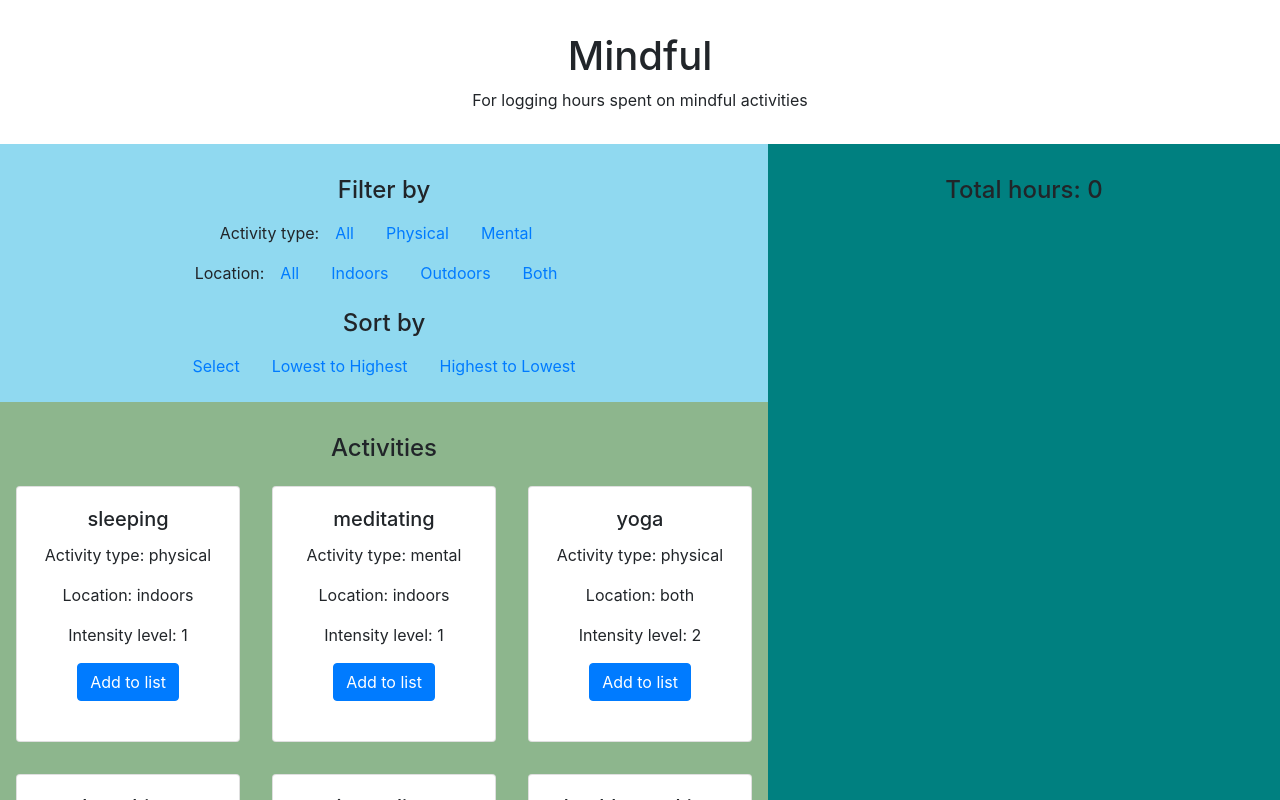
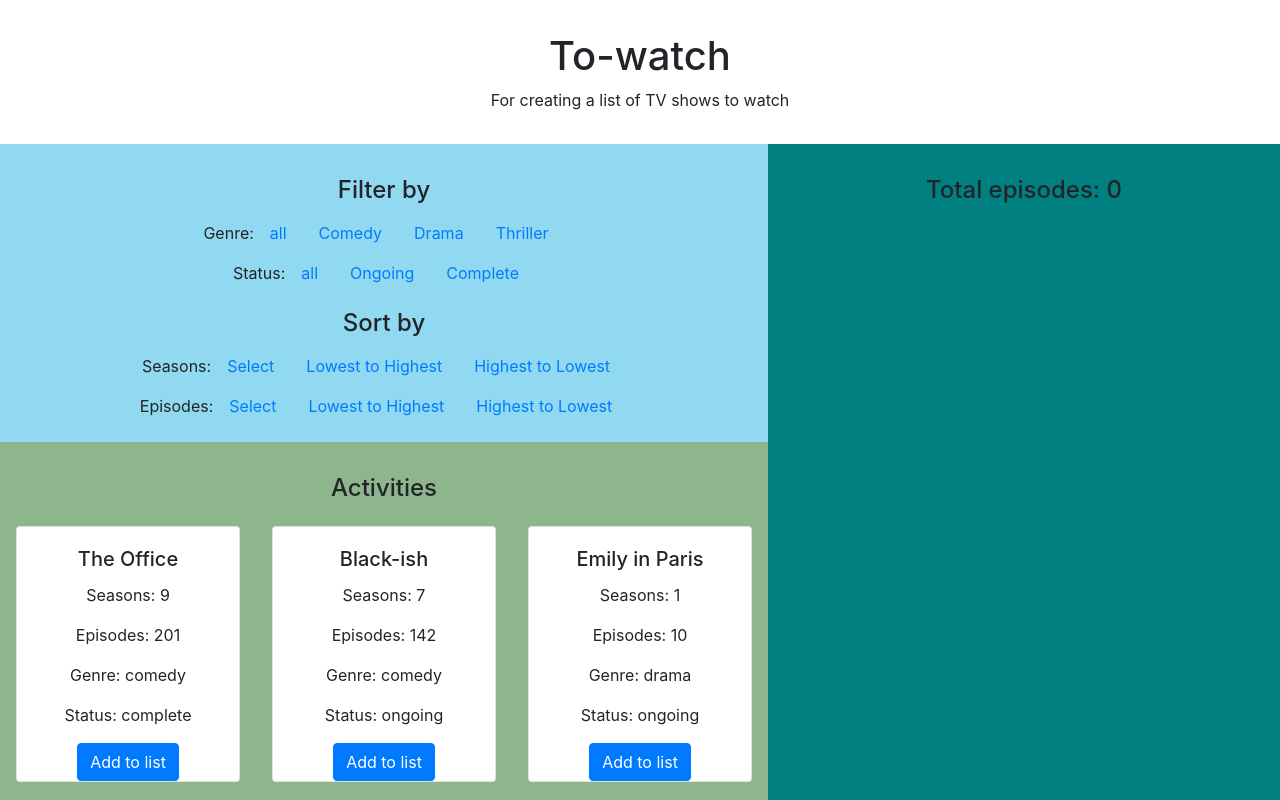
Before and after one commit to lauren-choi/favshows, a React (Create React App) app: page / in a window 1280 px wide. Shown: the top 800 px of the page. Built offline with nearby package versions, Linux system fonts and the light colour scheme.

Commit message:
fixed functionality, redid concept

```diff
--- a/src/AggregateItem.js
+++ b/src/AggregateItem.js
@@ -9,23 +9,7 @@
   constructor(props) {
     super(props);
     this.state = {
-      hours: 0
-    }
-  }
-
-  onSelectIncrease = event => {
-    this.setState({
-      hours: this.state.hours + 1
-    });
-    this.props.addToTotal(1);
-  }
-
-  onSelectDecrease = event => {
-    if (this.state.hours > 0) {
-      this.setState({
-        hours: this.state.hours - 1
-      });
-      this.props.subtractFromTotal(1);
+      episodes: 0
     }
   }
 
@@ -34,22 +18,20 @@
       <div>
         <Card className="aggregate-item">
           <Card.Body>
-            <Card.Title>{this.props.item.name}</Card.Title>
+            <Card.Title>{this.props.item.title}</Card.Title>
               <Card.Text>
-              Activity type: {this.props.item.type}
+                Seasons: {this.props.item.seasons}
               </Card.Text>
               <Card.Text>
-              Location: {this.props.item.location}
+                Episodes: {this.props.item.episodes}
               </Card.Text>
               <Card.Text>
-              Intensity level: {this.props.item.intensity}
+                Genre: {this.props.item.genre}
               </Card.Text>
-            <ButtonToolbar className="button-toolbar">
-              <Button variant="outline-secondary" onClick={() => this.onSelectDecrease()}>-</Button>
-                <Card.Text className="count">{this.state.hours}</Card.Text>
-              <Button variant="outline-secondary" onClick={() => this.onSelectIncrease()}>+</Button>
-            </ButtonToolbar>
-            <Button variant="primary" onClick={() => this.props.removeItem(this.props.item, this.state.hours)}>Remove from list</Button>
+              <Card.Text>
+                Status: {this.props.item.status}
+              </Card.Text>
+            <Button variant="primary" onClick={() => this.props.removeItem()}>Remove from list</Button>
           </Card.Body>
         </Card>
       </div>
--- a/src/AggregateList.js
+++ b/src/AggregateList.js
@@ -6,32 +6,17 @@
 
   constructor(props) {
     super(props);
-    this.state = {
-      total: 0
-    };
   }
 
-  subtractFromTotal = (hours) => {
-    this.setState({
-      total: this.state.total - hours
-    });
-  }
-
-  addToTotal = (hours) => {
-    this.setState({
-      total: this.state.total + hours
-    });
-  }
-
-  removeItem = (item, hours) => {
-    this.subtractFromTotal(hours);
+  removeItem = (item, episodes) => {
     this.props.removeFromAggregateList(item);
+    this.props.sumEpisodes();
   }
 
   render() {
     return (
       <div className="aggregate-display">
-        <h4>Total hours: {this.state.total}</h4>
+        <h4>Total episodes: {this.props.total}</h4>
         <div className="aggregate-list">
           {this.props.aggregateList.map((val) => <AggregateItem item={val}
           subtractFromTotal={this.subtractFromTotal} addToTotal={this.addToTotal} removeItem={this.removeItem} />)}
--- a/src/App.jsx
+++ b/src/App.jsx
@@ -10,31 +10,48 @@
   constructor(props) {
     super(props);
     this.state = {
-      originalList: [...activityList],
-      activityList: activityList,
+      originalList: [...showsList],
+      showsList: showsList,
       aggregateList: aggregateList,
+      total: 0
     }
   }
 
-  sortAscending = event => {
-    let listCopy = this.state.activityList;
-    listCopy.sort((a, b) => a.intensity - b.intensity);
+  sortSeasonsAscending = event => {
+    let listCopy = this.state.showsList;
+    listCopy.sort((a, b) => a.seasons - b.seasons);
     this.setState({
-      activityList: listCopy
+      showsList: listCopy
     });
   }
 
-  sortDescending = event => {
-    let listCopy = this.state.activityList;
-    listCopy.sort((a, b) => b.intensity - a.intensity);
+  sortEpisodesAscending = event => {
+    let listCopy = this.state.showsList;
+    listCopy.sort((a, b) => a.episodes - b.episodes);
     this.setState({
-      activityList: listCopy
+      showsList: listCopy
+    });
+  }
+
+  sortSeasonsDescending = event => {
+    let listCopy = this.state.showsList;
+    listCopy.sort((a, b) => b.seasons - a.seasons);
+    this.setState({
+      showsList: listCopy
+    });
+  }
+
+  sortEpisodesDescending = event => {
+    let listCopy = this.state.showsList;
+    listCopy.sort((a, b) => b.episodes - a.episodes);
+    this.setState({
+      showsList: listCopy
     });
   }
 
   resetList = event => {
     this.setState({
-      activityList: this.state.originalList
+      showsList: this.state.originalList
     });
   }
 
@@ -55,17 +72,27 @@
     });
   }
 
+  sumEpisodes = () => {
+    let sum = this.state.aggregateList.reduce((cumulative, show) => cumulative + show.episodes, 0);
+    this.setState({
+      total: sum
+    });
+  }
+
   render() {
     return (
       <div className="App">
         <header className="App-header">
-          <h1>Mindful</h1>
-          <p>For logging hours spent on mindful activities</p>
+          <h1>To-watch</h1>
+          <p>For creating a list of TV shows to watch</p>
         </header>
         <div className="main">
-          <FilteredList activityList={this.state.activityList} addToAggregateList={this.addToAggregateList}
-          sortAscending={this.sortAscending} sortDescending={this.sortDescending} resetList={this.resetList}/>
-          <AggregateList aggregateList={this.state.aggregateList} removeFromAggregateList={this.removeFromAggregateList} />
+          <FilteredList showsList={this.state.showsList} addToAggregateList={this.addToAggregateList}
+          sortSeasonsAscending={this.sortSeasonsAscending} sortEpisodesAscending={this.sortEpisodesAscending}
+          sortSeasonsDescending={this.sortSeasonsDescending} sortEpisodesDescending={this.sortEpisodesDescending}
+          resetList={this.resetList} sumEpisodes={this.sumEpisodes}/>
+          <AggregateList total={this.state.total} aggregateList={this.state.aggregateList}
+          removeFromAggregateList={this.removeFromAggregateList} sumEpisodes={this.sumEpisodes}/>
         </div>
       </div>
     );
@@ -73,19 +100,19 @@
 
 }
 
-const activityList = [
-  { name: "sleeping", type: "physical", location: "indoors", intensity: 1} ,
-  { name: "meditating", type: "mental", location: "indoors", intensity: 1 },
-  { name: "yoga", type: "physical", location: "both", intensity: 2 },
-  { name: "breathing exercises", type: "mental", location: "both", intensity: 1 },
-  { name: "journaling", type: "mental", location: "both", intensity: 1 },
-  { name: "healthy cooking", type: "physical", location: "indoors", intensity: 3 },
-  { name: "affirmations", type: "mental", location: "both", intensity: 1 },
-  { name: "going on a walk", type: "physical", location: "outdoors", intensity: 3 },
-  { name: "arts and crafts", type: "physical", location: "indoors", intensity: 2 },
-  { name: "listening to music", type: "physical", location: "indoors", intensity: 2 },
-  { name: "socializing", type: "physical", location: "both", intensity: 2 },
-  { name: "stargazing", type: "mental", location: "outdoors", intensity: 1 },
-];
+const showsList = [
+  {title: "The Office", seasons: 9, episodes: 201, genre: "comedy", status: "complete"},
+  {title: "Black-ish", seasons: 7, episodes: 142, genre: "comedy", status: "ongoing"},
+  {title: "Emily in Paris", seasons: 1, episodes: 10, genre: "drama", status: "ongoing"},
+  {title: "The Crown", seasons: 3, episodes: 30, genre: "drama", status: "ongoing"},
+  {title: "Gilmore Girls", seasons: 7, episodes: 153, genre: "drama", status: "complete"},
+  {title: "Black Mirror", seasons: 5, episodes: 22, genre: "thriller", status: "ongoing"},
+  {title: "Breaking Bad", seasons: 5, episodes: 62, genre: "thriller", status: "complete"},
+  {title: "Quantico", seasons: 3, episodes: 57, genre: "thriller", status: "ongoing"},
+  {title: "Narcos", seasons: 3, episodes: 30, genre: "thriller", status: "complete"},
+  {title: "Grey's Anatomy", seasons: 16, episodes: 363, genre: "drama", status: "ongoing"},
+  {title: "Schitt's Creek", seasons: 6, episodes: 80, genre: "comedy", status: "complete"},
+  {title: "Brooklyn Nine-Nine", seasons: 7, episodes: 143, genre: "comedy", status: "ongoing"},
+]
 
 const aggregateList = [];
--- a/src/DisplayList.js
+++ b/src/DisplayList.js
@@ -11,23 +11,27 @@
 
   addActivity = (item) => {
     this.props.addToAggregateList(item);
+    this.props.sumEpisodes();
   }
 
   render() {
     return (
       <div className="filtered-list">
-        {this.props.activityList.map(item =>
+        {this.props.showsList.map(item =>
         <Card className="filtered-item">
           <Card.Body>
-            <Card.Title>{item.name}</Card.Title>
+            <Card.Title>{item.title}</Card.Title>
             <Card.Text>
-              Activity type: {item.type}
+              Seasons: {item.seasons}
             </Card.Text>
             <Card.Text>
-              Location: {item.location}
+              Episodes: {item.episodes}
             </Card.Text>
             <Card.Text>
-              Intensity level: {item.intensity}
+              Genre: {item.genre}
+            </Card.Text>
+            <Card.Text>
+              Status: {item.status}
             </Card.Text>
             <Button variant="primary" onClick={() => this.addActivity(item)}>Add to list</Button>
           </Card.Body>
--- a/src/FilteredList.js
+++ b/src/FilteredList.js
@@ -11,38 +11,41 @@
   constructor(props) {
     super(props);
     this.state = {
-      type: "All",
-      location: "All",
-      sortState: "Select",
+      seasons: "all",
+      episodes: "all",
+      genre: "all",
+      status: "all",
+      seasonsSort: "select",
+      episodesSort: "select",
     }
   }
 
-  onSelectFilterType = event => {
+  onSelectFilterGenre = event => {
     this.setState({
-      type: event
+      genre: event
     })
   };
 
-  matchesFilterType = item => {
-    if(this.state.type === "All") {
+  matchesFilterGenre = item => {
+    if(this.state.genre === "all") {
       return true
-    } else if (this.state.type === item.type) {
+    } else if (this.state.genre === item.genre) {
       return true
     } else {
       return false
     }
   }
 
-  onSelectFilterLocation = event => {
+  onSelectFilterStatus = event => {
     this.setState({
-      location: event
+      status: event
     })
   };
 
-  matchesFilterLocation = item => {
-    if(this.state.location === "All") {
+  matchesFilterStatus = item => {
+    if(this.state.status === "all") {
       return true
-    } else if (this.state.location === item.location) {
+    } else if (this.state.status === item.status) {
       return true
     } else {
       return false
@@ -50,35 +53,48 @@
   }
 
   applyFilters = item => {
-    if(this.state.location === "All" && this.state.type === "All") {
+    if(this.state.status === "all" && this.state.genre === "all") {
       return true
-    } else if (this.state.location === "All" && this.state.type !== "All") {
-      if (this.state.type === item.type) {
+    } else if (this.state.status === "all" && this.state.genre !== "all") {
+      if (this.state.genre === item.genre) {
         return true
       } else {
         return false
       }
-    } else if (this.state.type === "All" && this.state.location !== "All") {
-      if (this.state.location === item.location) {
+    } else if (this.state.genre === "all" && this.state.status !== "all") {
+      if (this.state.status === item.status) {
         return true
       } else {
         return false
       }
-    } else if (this.state.location === item.location && this.state.type === item.type) {
+    } else if (this.state.status === item.status && this.state.genre === item.genre) {
       return true
     } else {
       return false
     }
   }
 
-  onSelectSorting = event => {
+  sortSeasons = event => {
     this.setState({
-      sortState: event
+      seasonsSort: event
     });
     if (event === "descending") {
-      this.props.sortDescending();
+      this.props.sortSeasonsDescending();
     } else if (event === "ascending") {
-      this.props.sortAscending();
+      this.props.sortSeasonsAscending();
+    } else {
+      this.props.resetList();
+    }
+  };
+
+  sortEpisodes = event => {
+    this.setState({
+      episodesSort: event
+    });
+    if (event === "descending") {
+      this.props.sortEpisodesDescending();
+    } else if (event === "ascending") {
+      this.props.sortEpisodesAscending();
     } else {
       this.props.resetList();
     }
@@ -91,28 +107,36 @@
           <Nav className="navigation">
             <h4>Filter by</h4>
             <Nav.Item className="navigation-category">
-              <Nav.Item>Activity type:</Nav.Item>
-              <Nav.Link eventKey="All" onSelect={this.onSelectFilterType}>All</Nav.Link>
-              <Nav.Link eventKey="physical" onSelect={this.onSelectFilterType}>Physical</Nav.Link>
-              <Nav.Link eventKey="mental" onSelect={this.onSelectFilterType}>Mental</Nav.Link>
+              <Nav.Item>Genre:</Nav.Item>
+              <Nav.Link eventKey="all" onSelect={this.onSelectFilterGenre}>all</Nav.Link>
+              <Nav.Link eventKey="comedy" onSelect={this.onSelectFilterGenre}>Comedy</Nav.Link>
+              <Nav.Link eventKey="drama" onSelect={this.onSelectFilterGenre}>Drama</Nav.Link>
+              <Nav.Link eventKey="thriller" onSelect={this.onSelectFilterGenre}>Thriller</Nav.Link>
             </Nav.Item>
             <Nav.Item className="navigation-category">
-              <Nav.Item>Location:</Nav.Item>
-              <Nav.Link eventKey="All" onSelect={this.onSelectFilterLocation}>All</Nav.Link>
-              <Nav.Link eventKey="indoors" onSelect={this.onSelectFilterLocation}>Indoors</Nav.Link>
-              <Nav.Link eventKey="outdoors" onSelect={this.onSelectFilterLocation}>Outdoors</Nav.Link>
-              <Nav.Link eventKey="both" onSelect={this.onSelectFilterLocation}>Both</Nav.Link>
+              <Nav.Item>Status:</Nav.Item>
+              <Nav.Link eventKey="all" onSelect={this.onSelectFilterStatus}>all</Nav.Link>
+              <Nav.Link eventKey="ongoing" onSelect={this.onSelectFilterStatus}>Ongoing</Nav.Link>
+              <Nav.Link eventKey="complete" onSelect={this.onSelectFilterStatus}>Complete</Nav.Link>
             </Nav.Item>
             <h4>Sort by</h4>
             <Nav.Item className="navigation-category">
-              <Nav.Link eventKey="Select" onSelect={this.onSelectSorting}>Select</Nav.Link>
-              <Nav.Link eventKey="ascending" onSelect={this.onSelectSorting}>Lowest to Highest</Nav.Link>
-              <Nav.Link eventKey="descending" onSelect={this.onSelectSorting}>Highest to Lowest</Nav.Link>
+              <Nav.Item>Seasons:</Nav.Item>
+              <Nav.Link eventKey="select" onSelect={this.sortSeasons}>Select</Nav.Link>
+              <Nav.Link eventKey="ascending" onSelect={this.sortSeasons}>Lowest to Highest</Nav.Link>
+              <Nav.Link eventKey="descending" onSelect={this.sortSeasons}>Highest to Lowest</Nav.Link>
+            </Nav.Item>
+            <Nav.Item className="navigation-category">
+              <Nav.Item>Episodes:</Nav.Item>
+              <Nav.Link eventKey="select" onSelect={this.sortEpisodes}>Select</Nav.Link>
+              <Nav.Link eventKey="ascending" onSelect={this.sortEpisodes}>Lowest to Highest</Nav.Link>
+              <Nav.Link eventKey="descending" onSelect={this.sortEpisodes}>Highest to Lowest</Nav.Link>
             </Nav.Item>
           </Nav>
           <div className="filtered-section">
             <h4>Activities</h4>
-            <DisplayList activityList={this.props.activityList.filter(this.applyFilters)} addToAggregateList={this.props.addToAggregateList} />
+            <DisplayList addEpisodes={this.props.addEpisodes} showsList={this.props.showsList.filter(this.applyFilters)}
+            addToAggregateList={this.props.addToAggregateList} sumEpisodes={this.props.sumEpisodes}/>
           </div>
         </div>
       </div>
```
Lines whose indentation alone changed are shown as unchanged.
